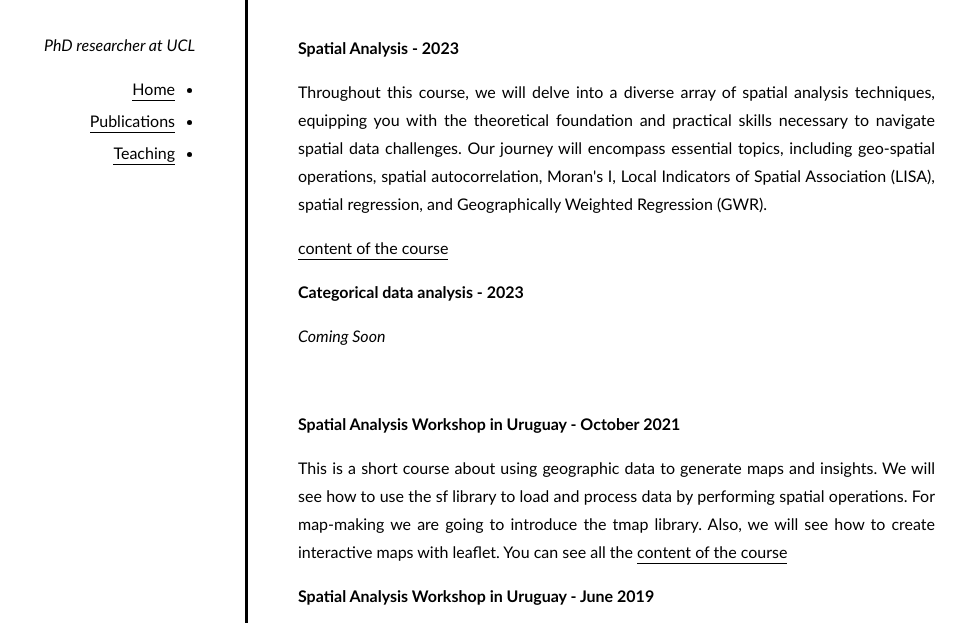
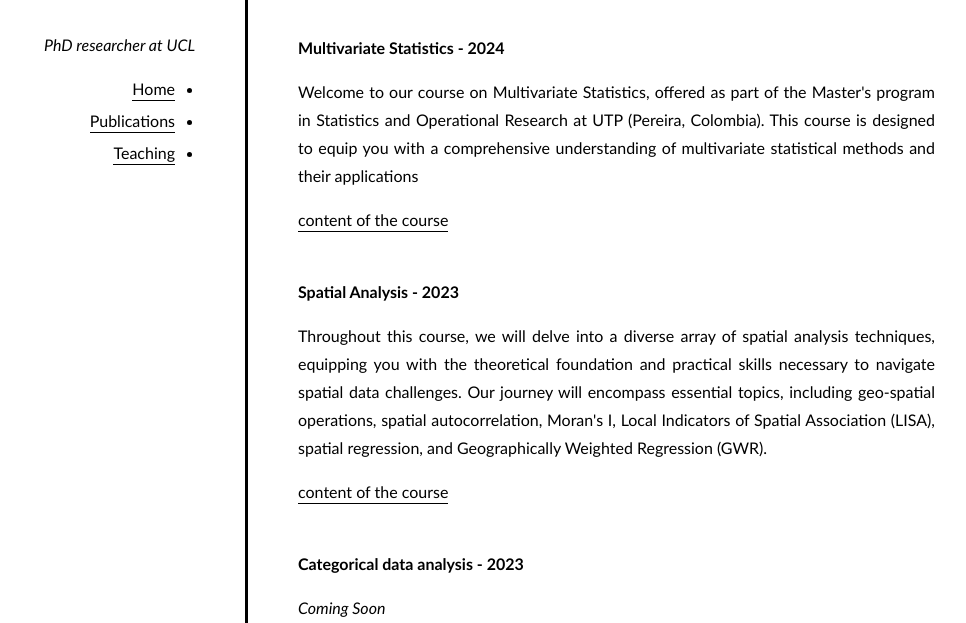
Before and after one commit to orlando-sabogal/orlando-sabogal.github.io, a plain HTML site: page teaching/index.html in a window 1280 px wide. Shown: the part 169-792 px from the top of the page, without its empty margins (175-1141 px from the left). Drawn offline with nearby package versions, Linux system fonts and the light colour scheme; some packages are replaced by stand-ins of ours.

Commit message:
April 2024 update

```diff
--- a/teaching/index.html
+++ b/teaching/index.html
@@ -73,11 +73,22 @@ This is a short course about using geographic data to generate maps and insights
 <hr>
       </header>
 
+
+      <!--Multivariate statistics-->
+
+      <p><strong>Multivariate Statistics - 2024</strong></p>
+      <p>Welcome to our course on Multivariate Statistics, offered as part of the Master's program in Statistics and Operational Research at UTP (Pereira, Colombia). This course is designed to equip you with a comprehensive understanding of multivariate statistical methods and their applications</p>
+      <a href="https://orlando-sabogal.github.io/MultivariateStatistics_2024/">content of the course</a>
+      <br>
+      <br>
+
+
 <!--Spatial analysis-->
 
 <p><strong>Spatial Analysis - 2023</strong></p>
 <p>Throughout this course, we will delve into a diverse array of spatial analysis techniques, equipping you with the theoretical foundation and practical skills necessary to navigate spatial data challenges. Our journey will encompass essential topics, including geo-spatial operations, spatial autocorrelation, Moran's I, Local Indicators of Spatial Association (LISA), spatial regression, and Geographically Weighted Regression (GWR).</p>
-<a href="https://orlando-sabogal.github.io/SpatialAnalysis_2023/">content of the course</a
+<a href="https://orlando-sabogal.github.io/SpatialAnalysis_2023/">content of the course</a>
+<br>
 <br>
 
 <!--Categorical Data Analysis-->
```
Also changed, not shown: about/index.html (+4 -0 lines).
